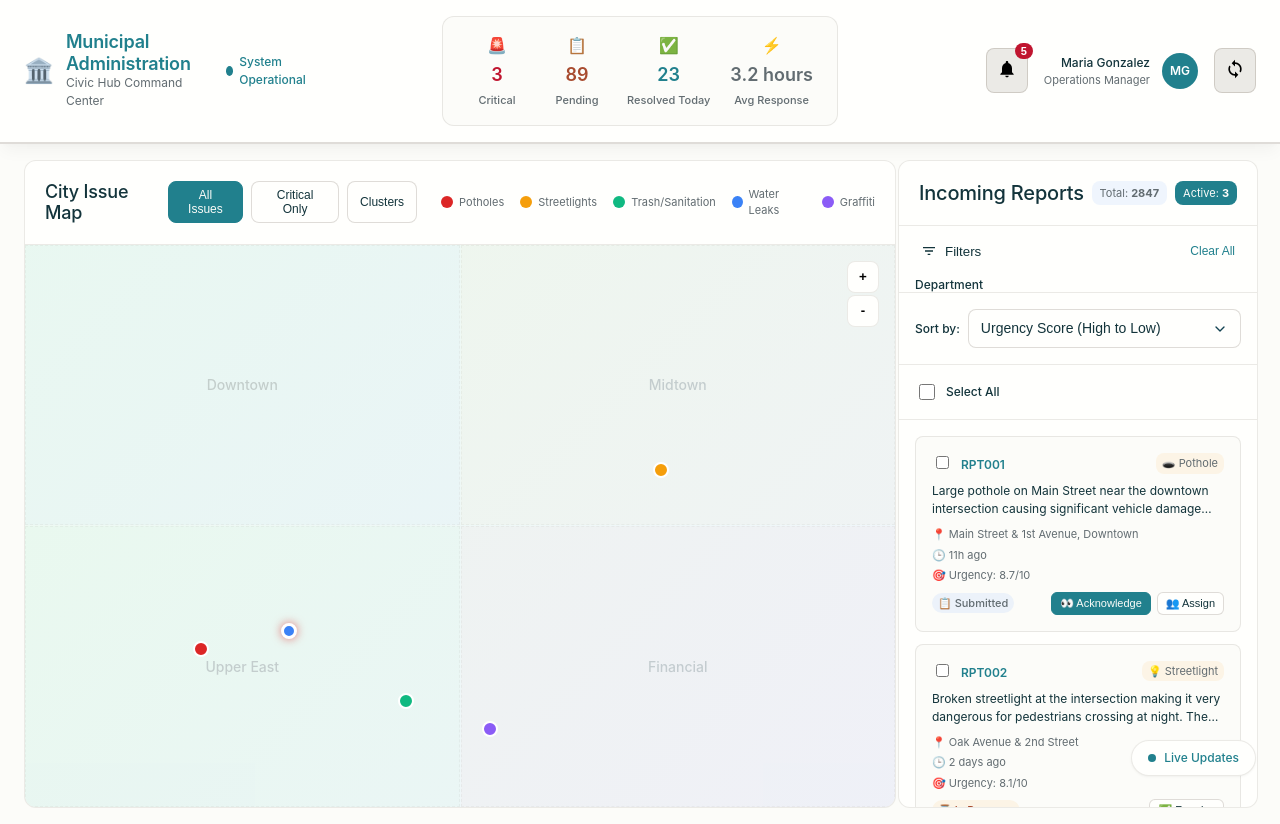
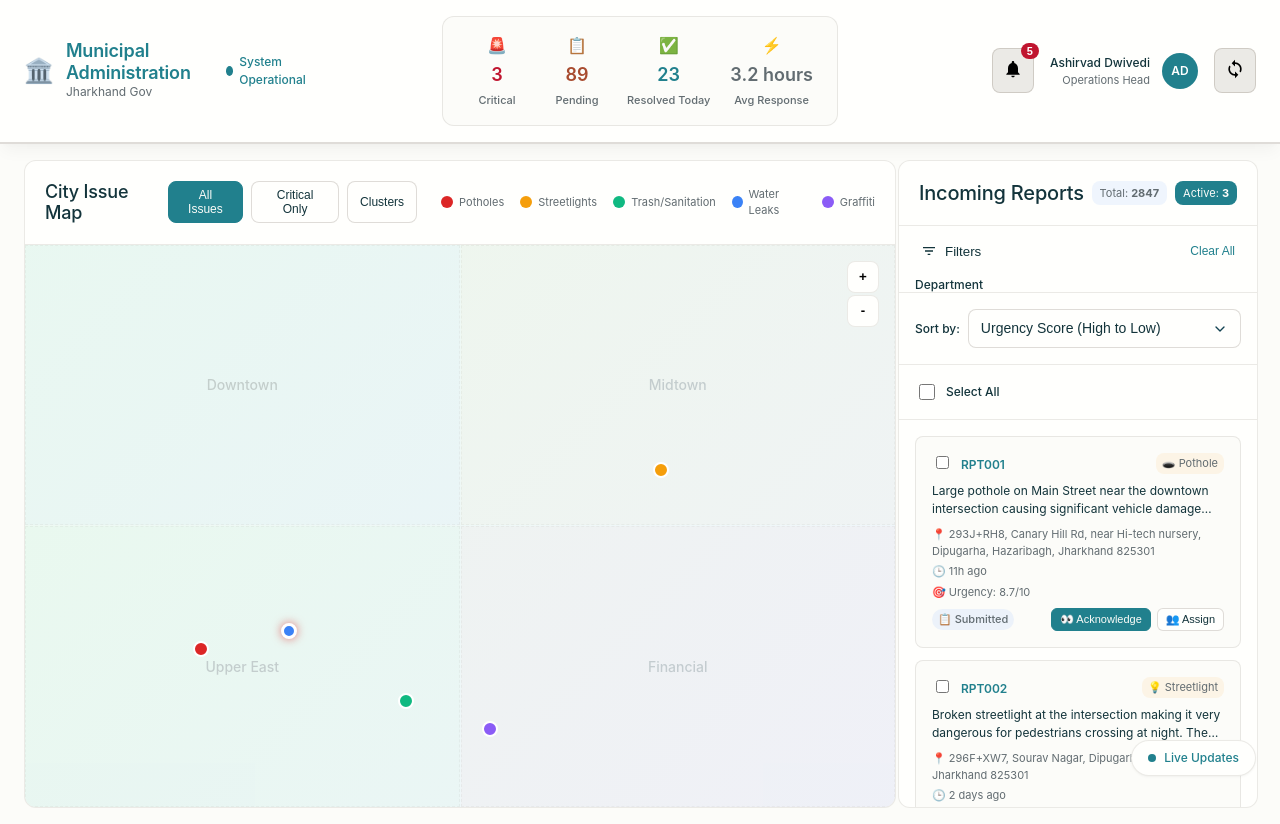
Before and after one commit to addhyan33/Civic-Hub, a plain HTML site: page admin/index.html in a window 1280 px wide. Drawn offline with nearby package versions, Linux system fonts and the light colour scheme; a web font is replaced by a local one.

Commit message:
Add files via upload

```diff
--- a/admin/app.js
+++ b/admin/app.js
@@ -53,7 +53,7 @@ const adminData = {
       "type": "Pothole",
       "description": "Large pothole on Main Street near the downtown intersection causing significant vehicle damage and creating safety hazards for cyclists and pedestrians. The hole is approximately 2 feet wide and 8 inches deep. Multiple cars have hit it today causing tire damage and alignment issues.",
       "location": {
-        "address": "Main Street & 1st Avenue, Downtown",
+        "address": "293J+RH8, Canary Hill Rd, near Hi-tech nursery, Dipugarha, Hazaribagh, Jharkhand 825301",
         "coordinates": [40.7128, -74.0060],
         "zipCode": "10001",
         "district": "Downtown",
@@ -102,7 +102,7 @@ const adminData = {
       "type": "Streetlight",
       "description": "Broken streetlight at the intersection making it very dangerous for pedestrians crossing at night. The light has been out for over a week creating safety hazards for both pedestrians and drivers. Several near-miss incidents have been reported by neighbors.",
       "location": {
-        "address": "Oak Avenue & 2nd Street",
+        "address": "296F+XW7, Sourav Nagar, Dipugarha, Hazaribagh, Jharkhand 825301",
         "coordinates": [40.7589, -73.9851],
         "zipCode": "10002",
         "district": "Midtown",
--- a/admin/index.html
+++ b/admin/index.html
@@ -16,7 +16,7 @@
                     <span class="logo-icon">🏛️</span>
                     <div class="logo-text">
                         <h1>Municipal Administration</h1>
-                        <p>Civic Hub Command Center</p>
+                        <p>Jharkhand Gov</p>
                     </div>
                 </div>
                 <div class="system-status">
@@ -59,10 +59,10 @@
                 </div>
                 <div class="admin-profile">
                     <div class="profile-info">
-                        <div class="profile-name">Maria Gonzalez</div>
-                        <div class="profile-role">Operations Manager</div>
+                        <div class="profile-name">Ashirvad Dwivedi</div>
+                        <div class="profile-role">Operations Head</div>
                     </div>
-                    <div class="profile-avatar">MG</div>
+                    <div class="profile-avatar">AD</div>
                 </div>
                 <button class="refresh-btn" id="refresh-all">
                     <svg viewBox="0 0 24 24" width="20" height="20">
```
